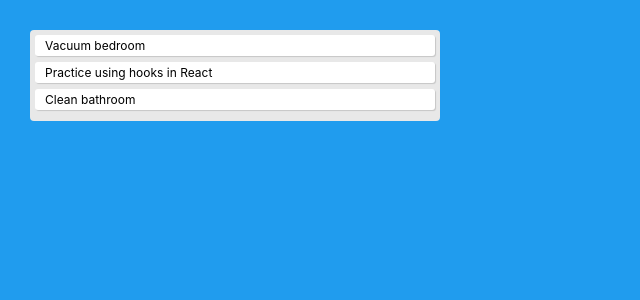
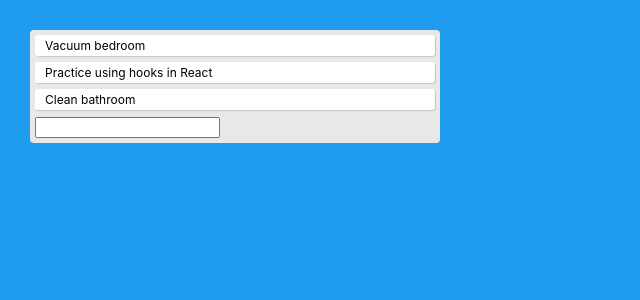
Before and after one commit to RaccoonHowell/to-do-app, a React (Create React App) app: page / in a window 1280 px wide. Shown: the top 300 px of the page, without its empty margins (0-640 px from the left). Built offline with nearby package versions, Linux system fonts and the light colour scheme.

Commit message:
added todoForm in the return statement of the App component

```diff
--- a/src/App.js
+++ b/src/App.js
@@ -47,6 +47,7 @@ function App() {
 						todo={todo}
 					/>
 			 	))}
+				<TodoForm addTodo={addTodo} />
 			</div>
 		</div>
 	)
```
